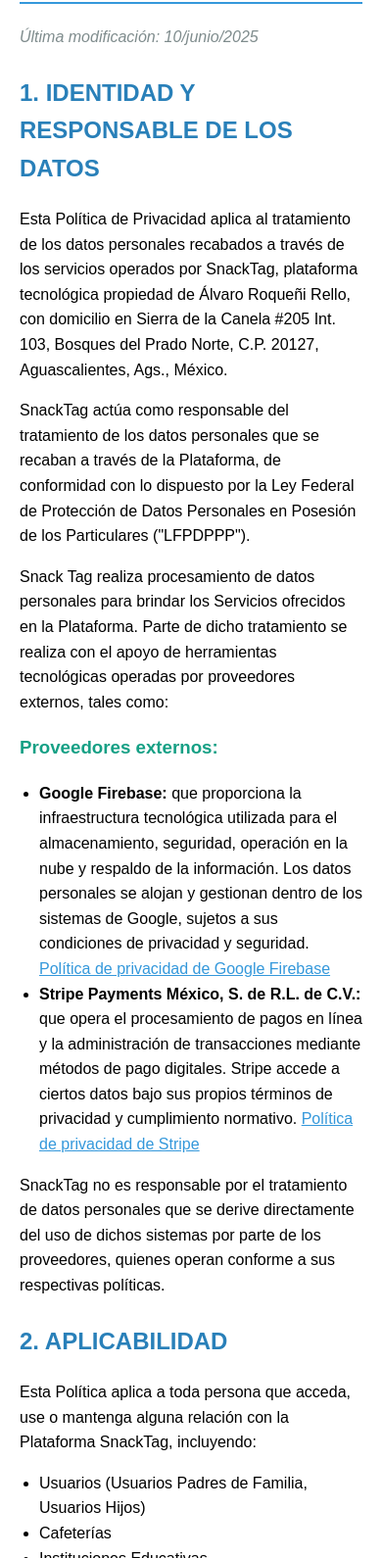
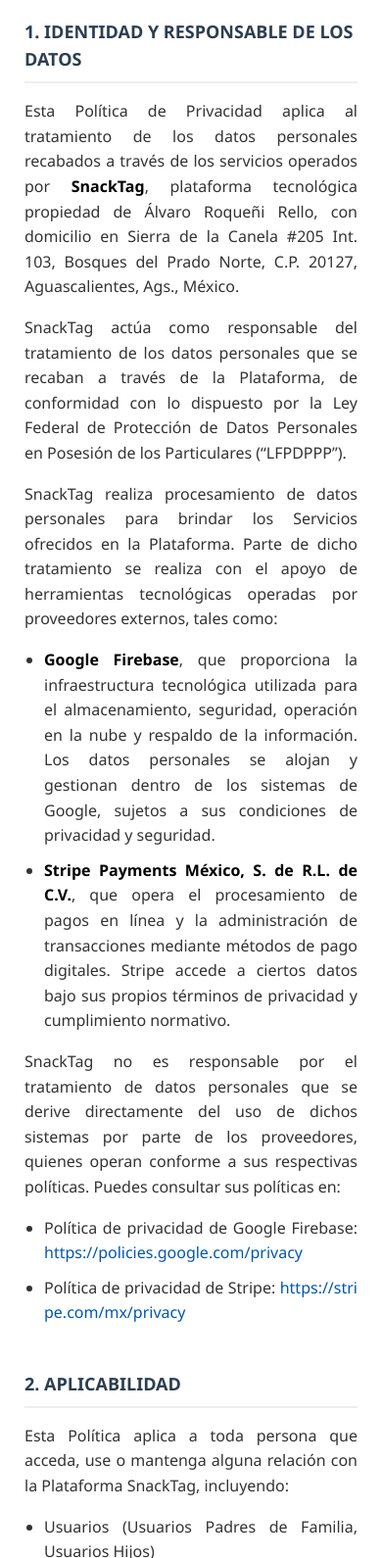
Before and after one commit to Mindept/snacktag-privacy-policy, a plain HTML site: page index.html in a window 390 px wide. Shown: the part 203-1793 px from the top of the page at 98% size. Drawn offline with Linux system fonts and the light colour scheme.

Commit message:
Revise privacy policy and enhance styling
Updated the privacy policy document with new sections and improved styling.

```diff
--- a/index.html
+++ b/index.html
@@ -2,33 +2,157 @@
 <html lang="es">
 <head>
     <meta charset="UTF-8">
-    <title>Política General de Privacidad de SnackTag</title>
+    <meta name="viewport" content="width=device-width, initial-scale=1.0">
+    <title>Política de Privacidad - SnackTag</title>
     <style>
-        body { font-family: Arial, sans-serif; line-height: 1.6; max-width: 800px; margin: 0 auto; padding: 20px; }
-        h1 { color: #2c3e50; border-bottom: 2px solid #3498db; padding-bottom: 10px; }
-        h2 { color: #2980b9; margin-top: 25px; }
-        h3 { color: #16a085; }
-        .last-modified { font-style: italic; color: #7f8c8d; }
-        ul { padding-left: 20px; }
-        a { color: #3498db; }
+        :root {
+            --primary-color: #333;
+            --secondary-color: #555;
+            --accent-color: #0056b3;
+            --bg-color: #f9f9f9;
+            --container-bg: #ffffff;
+            --highlight-bg: #fff3cd;
+            --highlight-border: #ffeeba;
+            --highlight-text: #856404;
+        }
+
+        body {
+            font-family: 'Segoe UI', Tahoma, Geneva, Verdana, sans-serif;
+            line-height: 1.6;
+            color: var(--primary-color);
+            background-color: var(--bg-color);
+            margin: 0;
+            padding: 0;
+        }
+
+        .container {
+            max-width: 800px;
+            margin: 40px auto;
+            background: var(--container-bg);
+            padding: 50px;
+            box-shadow: 0 2px 15px rgba(0,0,0,0.08);
+            border-radius: 8px;
+        }
+
+        h1 {
+            text-align: center;
+            color: #000;
+            margin-bottom: 5px;
+            font-size: 26px;
+            text-transform: uppercase;
+            letter-spacing: 1px;
+        }
+
+        .last-modified {
+            text-align: center;
+            color: var(--secondary-color);
+            font-size: 0.95em;
+            margin-bottom: 40px;
+            border-bottom: 1px solid #eee;
+            padding-bottom: 25px;
+            font-style: italic;
+        }
+
+        h2 {
+            color: #2c3e50;
+            font-size: 20px;
+            border-bottom: 2px solid #eee;
+            padding-bottom: 8px;
+            margin-top: 45px;
+            text-transform: uppercase;
+        }
+
+        h3 {
+            color: #34495e;
+            font-size: 17px;
+            margin-top: 30px;
+            margin-bottom: 15px;
+            font-weight: 700;
+        }
+
+        p {
+            margin-bottom: 15px;
+            text-align: justify;
+        }
+
+        ul {
+            margin-bottom: 15px;
+            padding-left: 20px;
+        }
+
+        li {
+            margin-bottom: 10px;
+            text-align: justify;
+        }
+
+        strong {
+            font-weight: 700;
+            color: #000;
+        }
+
+        a {
+            color: var(--accent-color);
+            text-decoration: none;
+            font-weight: 500;
+            word-break: break-all;
+        }
+
+        a:hover {
+            text-decoration: underline;
+        }
+
+        .email-link {
+            font-weight: bold;
+            color: var(--accent-color);
+        }
+
+        /* Mobile Responsiveness */
+        @media (max-width: 600px) {
+            .container {
+                margin: 0;
+                padding: 25px;
+                border-radius: 0;
+                box-shadow: none;
+            }
+            h1 {
+                font-size: 22px;
+            }
+            h2 {
+                font-size: 18px;
+            }
+        }
+
+        @media print {
+            body { background: white; }
+            .container { box-shadow: none; margin: 0; padding: 0; max-width: 100%; }
+        }
     </style>
 </head>
 <body>
+
+    <div class="container">
         <h1>POLÍTICA GENERAL DE PRIVACIDAD DE SNACKTAG</h1>
         <p class="last-modified">Última modificación: 10/junio/2025</p>
 
+        <!-- 1. IDENTIDAD Y RESPONSABLE DE LOS DATOS -->
+        <section>
             <h2>1. IDENTIDAD Y RESPONSABLE DE LOS DATOS</h2>
-    <p>Esta Política de Privacidad aplica al tratamiento de los datos personales recabados a través de los servicios operados por SnackTag, plataforma tecnológica propiedad de Álvaro Roqueñi Rello, con domicilio en Sierra de la Canela #205 Int. 103, Bosques del Prado Norte, C.P. 20127, Aguascalientes, Ags., México.</p>
-    <p>SnackTag actúa como responsable del tratamiento de los datos personales que se recaban a través de la Plataforma, de conformidad con lo dispuesto por la Ley Federal de Protección de Datos Personales en Posesión de los Particulares ("LFPDPPP").</p>
-    <p>Snack Tag realiza procesamiento de datos personales para brindar los Servicios ofrecidos en la Plataforma. Parte de dicho tratamiento se realiza con el apoyo de herramientas tecnológicas operadas por proveedores externos, tales como:</p>
+            <p>Esta Política de Privacidad aplica al tratamiento de los datos personales recabados a través de los servicios operados por <strong>SnackTag</strong>, plataforma tecnológica propiedad de Álvaro Roqueñi Rello, con domicilio en Sierra de la Canela #205 Int. 103, Bosques del Prado Norte, C.P. 20127, Aguascalientes, Ags., México.</p>
+            <p>SnackTag actúa como responsable del tratamiento de los datos personales que se recaban a través de la Plataforma, de conformidad con lo dispuesto por la Ley Federal de Protección de Datos Personales en Posesión de los Particulares (“LFPDPPP”).</p>
+            <p>SnackTag realiza procesamiento de datos personales para brindar los Servicios ofrecidos en la Plataforma. Parte de dicho tratamiento se realiza con el apoyo de herramientas tecnológicas operadas por proveedores externos, tales como:</p>
+            <ul>
+                <li><strong>Google Firebase</strong>, que proporciona la infraestructura tecnológica utilizada para el almacenamiento, seguridad, operación en la nube y respaldo de la información. Los datos personales se alojan y gestionan dentro de los sistemas de Google, sujetos a sus condiciones de privacidad y seguridad.</li>
+                <li><strong>Stripe Payments México, S. de R.L. de C.V.</strong>, que opera el procesamiento de pagos en línea y la administración de transacciones mediante métodos de pago digitales. Stripe accede a ciertos datos bajo sus propios términos de privacidad y cumplimiento normativo.</li>
+            </ul>
+            <p>SnackTag no es responsable por el tratamiento de datos personales que se derive directamente del uso de dichos sistemas por parte de los proveedores, quienes operan conforme a sus respectivas políticas. Puedes consultar sus políticas en:</p>
+            <ul>
+                <li>Política de privacidad de Google Firebase: <a href="https://policies.google.com/privacy" target="_blank">https://policies.google.com/privacy</a></li>
+                <li>Política de privacidad de Stripe: <a href="https://stripe.com/mx/privacy" target="_blank">https://stripe.com/mx/privacy</a></li>
+            </ul>
+        </section>
 
-    <h3>Proveedores externos:</h3>
-    <ul>
-        <li><strong>Google Firebase:</strong> que proporciona la infraestructura tecnológica utilizada para el almacenamiento, seguridad, operación en la nube y respaldo de la información. Los datos personales se alojan y gestionan dentro de los sistemas de Google, sujetos a sus condiciones de privacidad y seguridad. <a href="https://policies.google.com/privacy" target="_blank">Política de privacidad de Google Firebase</a></li>
-        <li><strong>Stripe Payments México, S. de R.L. de C.V.:</strong> que opera el procesamiento de pagos en línea y la administración de transacciones mediante métodos de pago digitales. Stripe accede a ciertos datos bajo sus propios términos de privacidad y cumplimiento normativo. <a href="https://stripe.com/mx/privacy" target="_blank">Política de privacidad de Stripe</a></li>
-    </ul>
-    <p>SnackTag no es responsable por el tratamiento de datos personales que se derive directamente del uso de dichos sistemas por parte de los proveedores, quienes operan conforme a sus respectivas políticas.</p>
-
+        <!-- 2. APLICABILIDAD -->
+        <section>
             <h2>2. APLICABILIDAD</h2>
             <p>Esta Política aplica a toda persona que acceda, use o mantenga alguna relación con la Plataforma SnackTag, incluyendo:</p>
             <ul>
@@ -36,13 +160,10 @@
                 <li>Cafeterías</li>
                 <li>Instituciones Educativas</li>
             </ul>
-    <p>Cada tipo de usuario cuenta con un Aviso de Privacidad específico, en el que se detallan los datos recabados, finalidades particulares y mecanismos para ejercer sus derechos. Puedes consultarlos en los siguientes enlaces:</p>
-    <ul>
-        <li>Aviso de Privacidad para Usuarios: https:</li>
-        <li>Aviso de Privacidad para Cafeterías: https</li>
-        <li>Aviso de Privacidad para Instituciones: https:</li>
-    </ul>
+        </section>
 
+        <!-- 3. DATOS PERSONALES QUE RECABAMOS -->
+        <section>
             <h2>3. DATOS PERSONALES QUE RECABAMOS</h2>
             <p>SnackTag puede recabar y tratar información que incluye, entre otros:</p>
             <ul>
@@ -53,7 +174,10 @@
                 <li><strong>Información de pago:</strong> datos asociados a transacciones procesadas a través de Stripe (tokenización de pago).</li>
                 <li><strong>Datos relacionados con la Wallet digital del Usuario:</strong> saldo, movimientos, historial de recargas.</li>
             </ul>
+        </section>
 
+        <!-- 4. FINALIDADES DEL TRATAMIENTO -->
+        <section>
             <h2>4. FINALIDADES DEL TRATAMIENTO</h2>
             <h3>Finalidades primarias (necesarias):</h3>
             <ul>
@@ -72,8 +196,11 @@
                 <li>Enviar promociones o contenidos informativos relacionados con los servicios.</li>
                 <li>Aplicar encuestas de satisfacción o realizar análisis de hábitos de uso para mejoras.</li>
             </ul>
-    <p>Los usuarios pueden oponerse al uso para finalidades secundarias enviando un correo a: <a href="mailto:dsnacktag@gmail.com">dsnacktag@gmail.com</a></p>
+            <p>Los usuarios pueden oponerse al uso para finalidades secundarias enviando un correo a: <a href="mailto:dsnacktag@gmail.com" class="email-link">dsnacktag@gmail.com</a></p>
+        </section>
 
+        <!-- 5. TRANSFERENCIAS DE DATOS -->
+        <section>
             <h2>5. TRANSFERENCIAS DE DATOS</h2>
             <p>SnackTag no transferirá los datos personales a terceros sin consentimiento previo del titular, salvo en los casos expresamente permitidos por la LFPDPPP y su reglamento.</p>
             <p>No obstante, SnackTag podrá realizar transferencias sin requerir consentimiento cuando:</p>
@@ -83,12 +210,17 @@
                 <li>Sea necesario para la defensa de derechos de SnackTag en procesos judiciales, administrativos o contractuales.</li>
             </ul>
             <p>En todos los casos, SnackTag exige a dichos terceros el cumplimiento de estándares adecuados de privacidad y protección de datos personales.</p>
+        </section>
 
+        <!-- 6. CONSERVACIÓN DE LOS DATOS -->
+        <section>
             <h2>6. CONSERVACIÓN DE LOS DATOS</h2>
             <p>Los datos personales serán conservados únicamente durante el tiempo necesario para cumplir con las finalidades del tratamiento, considerando la naturaleza de la relación contractual, obligaciones fiscales o legales, o los intereses legítimos de las partes.</p>
-    <p>El almacenamiento se realiza dentro de infraestructura tecnológica proporcionada por Google Firebase, la cual ofrece respaldo y seguridad a través de servidores en la nube con altos estándares internacionales.</p>
-    <p>Una vez que los datos dejan de ser necesarios para los fines que motivaron su recopilación, se eliminan o anonimizan de forma segura.</p>
+            <p>El almacenamiento se realiza dentro de infraestructura tecnológica proporcionada por Google Firebase, la cual ofrece respaldo y seguridad a través de servidores en la nube con altos estándares internacionales. Una vez que los datos dejan de ser necesarios para los fines que motivaron su recopilación, se eliminan o anonimizan de forma segura.</p>
+        </section>
 
+        <!-- 7. DERECHOS ARCO Y MECANISMOS DE EJERCICIO -->
+        <section>
             <h2>7. DERECHOS ARCO Y MECANISMOS DE EJERCICIO</h2>
             <p>Todo titular de datos personales podrá ejercer sus derechos de:</p>
             <ul>
@@ -97,14 +229,17 @@
                 <li><strong>Cancelación:</strong> solicitar la eliminación de sus datos cuando sea legalmente procedente.</li>
                 <li><strong>Oposición:</strong> negarse al tratamiento de datos para ciertas finalidades.</li>
             </ul>
-    <p>La solicitud deberá enviarse al correo [correo de contacto], acompañada de:</p>
+            <p>La solicitud deberá enviarse al correo <a href="mailto:dsnacktag@gmail.com" class="email-link">dsnacktag@gmail.com</a>, acompañada de:</p>
             <ul>
                 <li>Nombre completo del titular y medio para comunicar la respuesta.</li>
                 <li>Derecho que desea ejercer y descripción clara de los datos involucrados.</li>
                 <li>Documentos que acrediten su identidad (credencial oficial, CURP) o representación legal.</li>
             </ul>
-    <p>SnackTag responderá en un plazo máximo de 20 días hábiles, y en su caso, ejecutará lo solicitado dentro de los 15 días hábiles siguientes, conforme al capítulo IV de la LFPDPPP y los relativos dentro de su reglamento.</p>
+            <p>SnackTag responderá en un plazo máximo de 20 días hábiles, y en su caso, ejecutará lo solicitado dentro de los 15 días hábiles siguientes, conforme al capítulo IV de la LFPDPPP y los relativos dentro de su reglamento</p>
+        </section>
 
+        <!-- 8. SEGURIDAD Y CONFIDENCIALIDAD -->
+        <section>
             <h2>8. SEGURIDAD Y CONFIDENCIALIDAD</h2>
             <p>SnackTag adopta medidas de seguridad técnicas, administrativas y físicas para proteger los datos personales contra daño, pérdida, alteración, destrucción o uso no autorizado. Estas medidas están diseñadas conforme a los principios de proporcionalidad y responsabilidad proactiva establecidos por la legislación mexicana aplicable.</p>
             <p>Entre dichas medidas se incluye el uso de:</p>
@@ -115,7 +250,7 @@
                 <li>Restricciones tecnológicas que impiden el acceso no autorizado desde cuentas o dispositivos no verificados.</li>
             </ul>
 
-    <h3>8.1 TRATAMIENTO DE DATOS PERSONALES DE MENORES DE EDAD:</h3>
+            <h3>8.1 TRATAMIENTO DE DATOS PERSONALES DE MENORES DE EDAD</h3>
             <p>SnackTag reconoce que puede tratar datos de niñas, niños y adolescentes, generalmente proporcionados o autorizados por padres, tutores o instituciones educativas. Este tratamiento se limita a lo necesario y se realiza conforme al artículo 8 de la LFPDPPP y al principio del interés superior del menor.</p>
             <p>Por lo anterior:</p>
             <ul>
@@ -124,15 +259,24 @@
                 <li>Cualquier acceso o modificación relacionada con usuarios menores se realiza mediante el perfil de padre, madre o tutor autorizado.</li>
                 <li>Se han tomado medidas específicas para restringir el tratamiento de la información de menores, tanto desde el diseño tecnológico como en los lineamientos operativos.</li>
             </ul>
-    <p>Para mayor detalle, puede consultarse la Política de Uso de los Servicios por Menores de Edad, documento complementario a esta Política General.</p>
+            <p>Para mayor detalle, puede consultarse la <a href="https://mindept.github.io/snacktag-uso-servicios-menores/" target="_blank">Política de Uso de los Servicios por Menores de Edad</a>, documento complementario a esta Política General.</p>
+        </section>
 
+        <!-- 9. COOKIES Y TECNOLOGÍAS DE RASTREO -->
+        <section>
             <h2>9. COOKIES Y TECNOLOGÍAS DE RASTREO</h2>
             <p>La Plataforma puede utilizar tecnologías de seguimiento como cookies, etiquetas de sesión y almacenamiento local, a través de servicios como Google Analytics (incluido en Firebase), con la finalidad de mejorar la experiencia de navegación y comprender el comportamiento de los usuarios.</p>
-    <p>Puedes consultar nuestra Política de Cookies para conocer más sobre el tipo de cookies utilizadas, su duración y las opciones de configuración.</p>
+            <p>Para conocer más sobre el uso de estas tecnologías y cómo se gestionan en relación con el uso de la aplicación, le sugerimos consultar nuestros Términos y Condiciones de Uso.</p>
+        </section>
 
+        <!-- 10. CAMBIOS A ESTA POLÍTICA -->
+        <section>
             <h2>10. CAMBIOS A ESTA POLÍTICA</h2>
             <p>SnackTag podrá realizar modificaciones o actualizaciones a esta Política en cualquier momento, ya sea para cumplir con reformas legales, prácticas internas o requerimientos tecnológicos. Las versiones modificadas estarán disponibles en el sitio web oficial y en la Plataforma.</p>
             <p>Los cambios sustanciales se notificarán directamente a los Usuarios mediante los canales habilitados en la Plataforma o vía correo electrónico, en su caso.</p>
             <p>El uso continuado de la Plataforma una vez publicados dichos cambios implican la aceptación tácita de la versión actualizada.</p>
+        </section>
+    </div>
+
 </body>
 </html>
```
Lines whose indentation alone changed are shown as unchanged.
